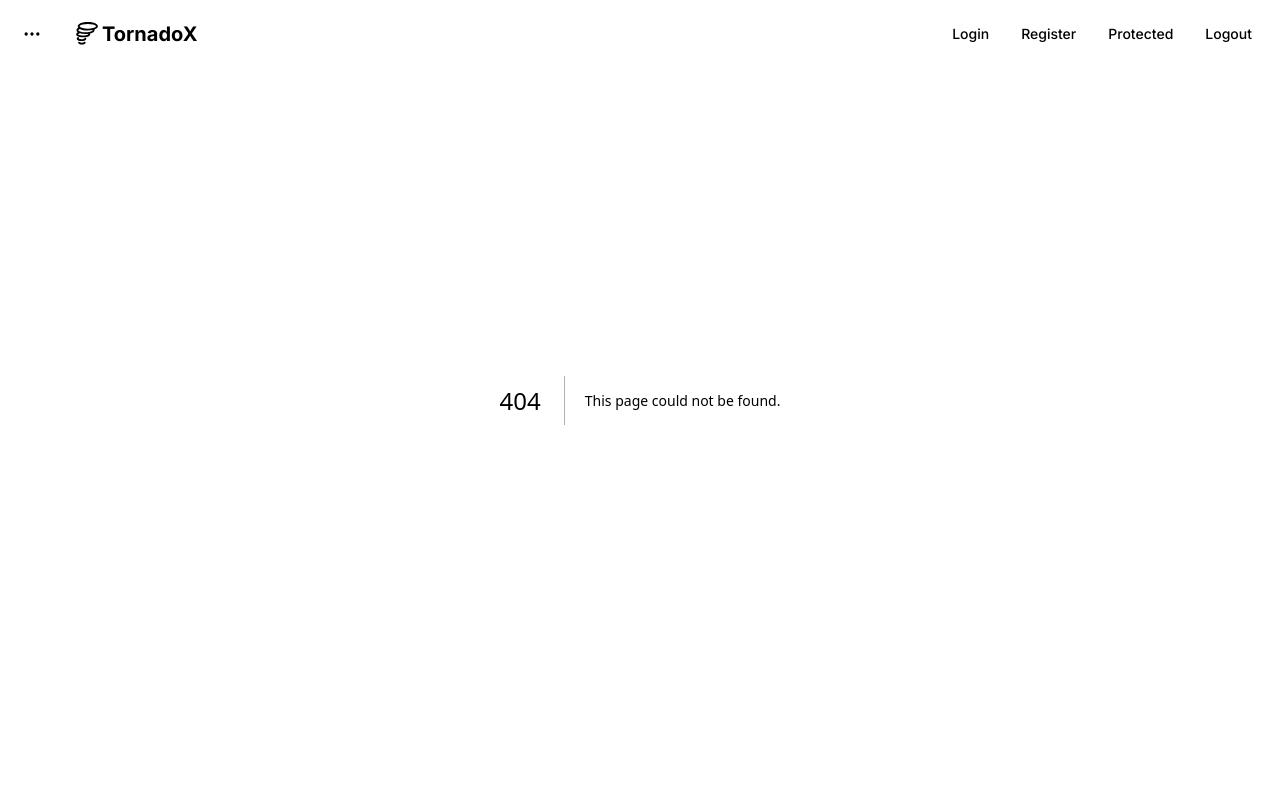
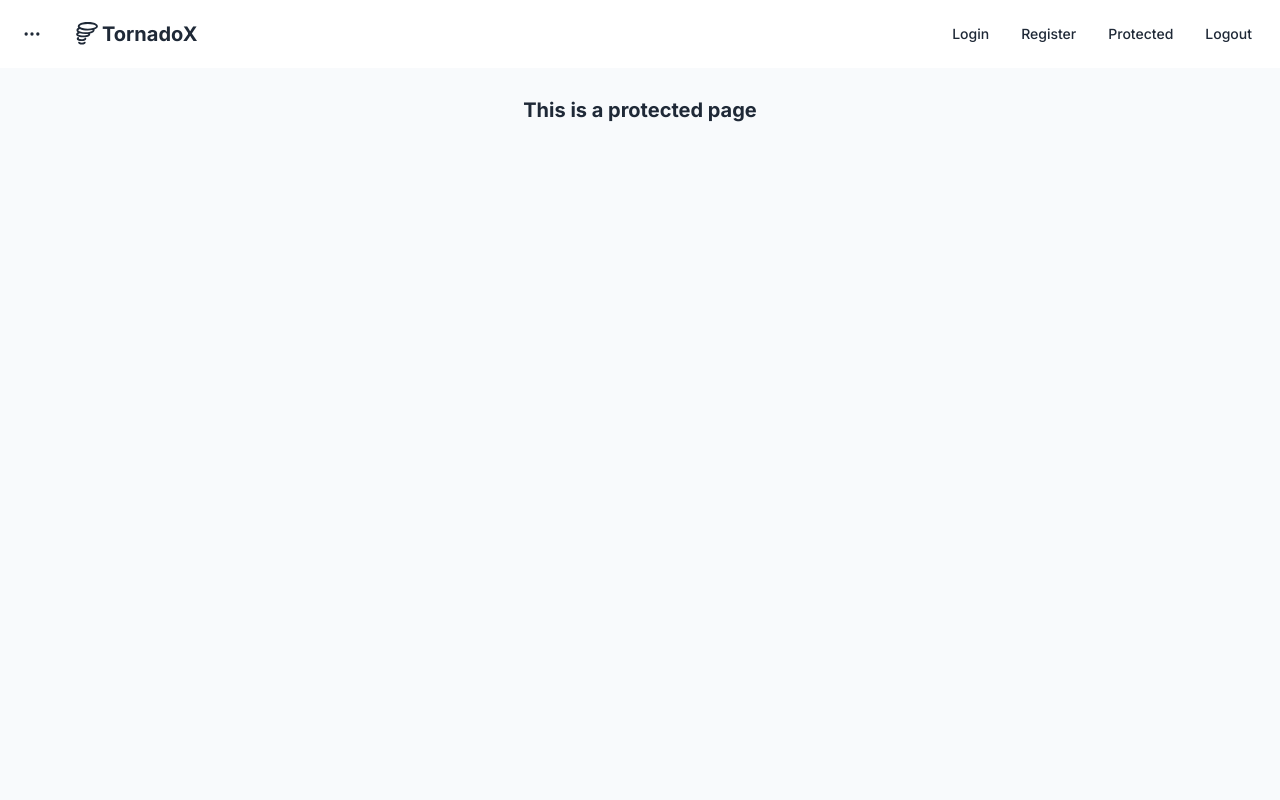
Before and after one commit to pinkjagnie/leo-login-register, a Next.js app: page /protected in a window 1280 px wide. Before the commit this address had no page. Shown: the top 800 px of the page. Built offline with nearby package versions, Linux system fonts and the light colour scheme; what pocketbase would draw is missing.

Commit message:
Setup protected page

```diff
--- /dev/null
+++ b/src/app/protected/page.js
@@ -0,0 +1,11 @@
+const Page = () => {
+  return (
+    <section className="w-full min-h-screen pt-20 bg-slate-50">
+      <h1 className="py-4 text-xl text-center font-bold">
+        This is a protected page
+      </h1>
+    </section>
+  );
+};
+
+export default Page;
```
